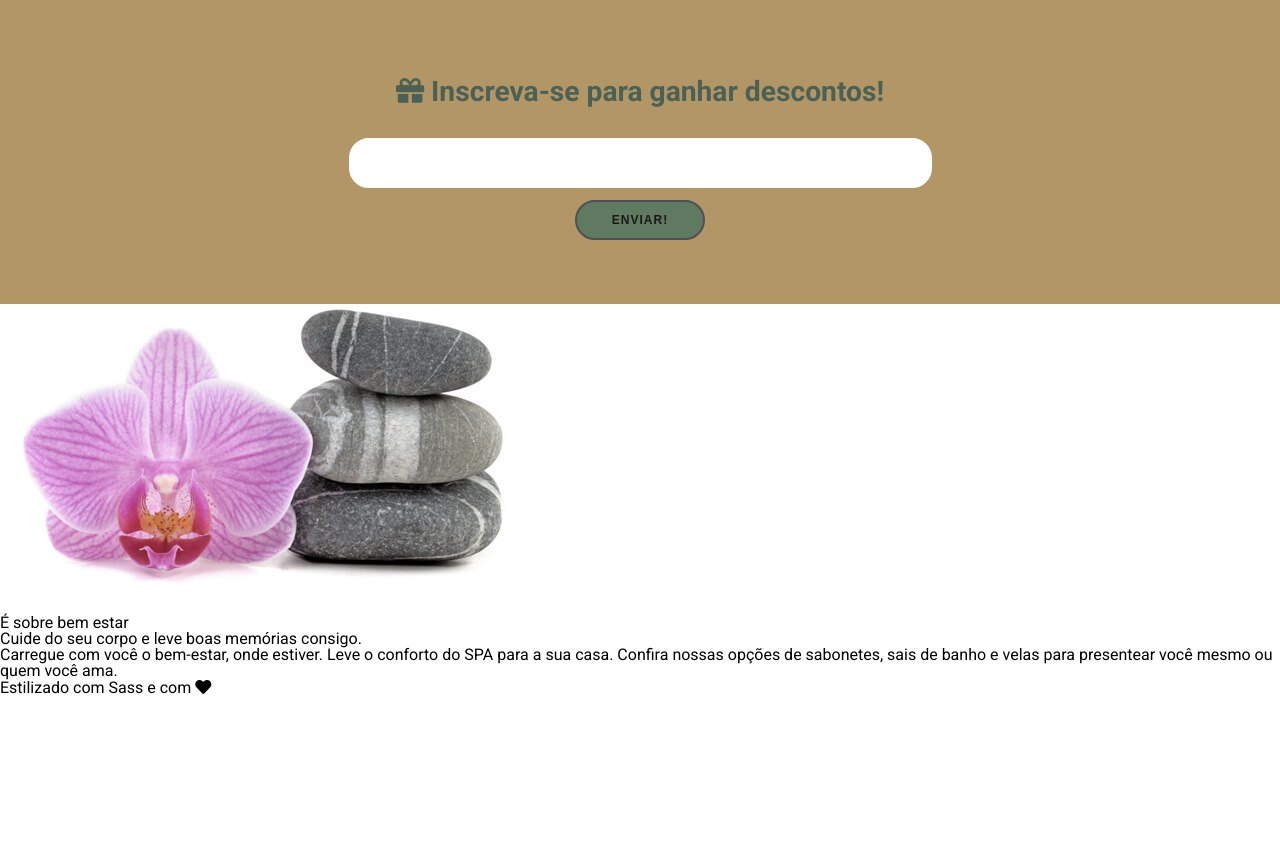
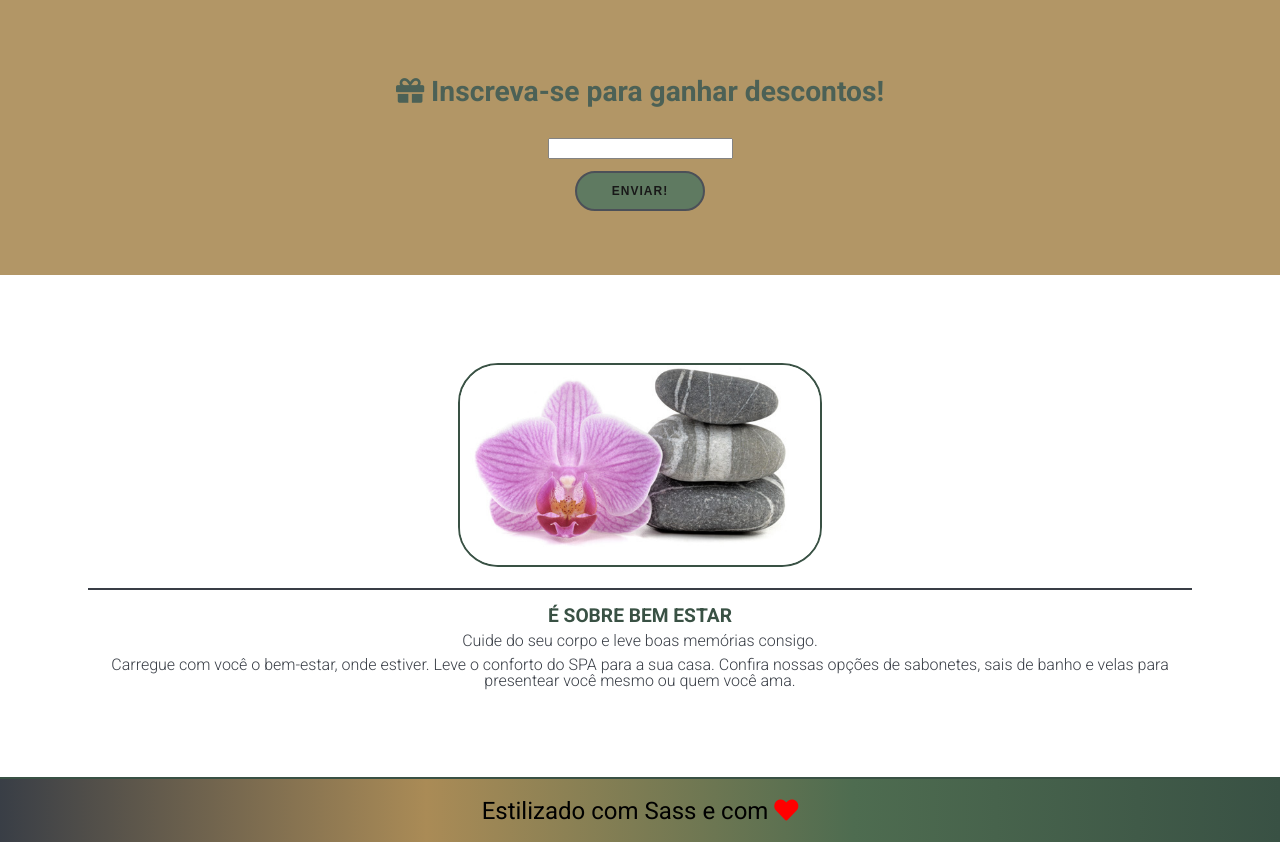
Before and after one commit to brinkedo/AluraSpa, a plain HTML site: page index.html in a window 1280 px wide. Shown: the part 1180-2022 px from the top of the page. Before the commit the page ends 1877 px from the top, so only its background shows below. Drawn offline with nearby package versions, Linux system fonts and the light colour scheme.

Commit message:
Finalização Projeto

```diff
--- a/index.html
+++ b/index.html
@@ -76,18 +76,18 @@
             </div>
             <div class="incricao">
                 <form action="">
-                    <div class="input">
+                    <div class="iput">
                         <input type="email">
                     </div>
                     <button>enviar!</button>
                 </form>
             </div>
         </section>
-        <section>
-            <div>
+        <section id="flores-pedras">
+            <div class="imagem">
                 <img src="imagens/pedra-e-flor.jpeg" alt="">
             </div>
-            <div>
+            <div class="texto">
                 <h3>É sobre bem estar</h3>
                 <h4>Cuide do seu corpo e leve boas memórias consigo.</h4>
                 <p>Carregue com você o bem-estar, onde estiver. Leve o conforto do SPA para a sua casa. Confira nossas opções de sabonetes, sais de banho e velas para presentear você mesmo ou quem você ama. </p>
--- /dev/null
+++ b/styles/components/_flor&pedra.scss
@@ -0,0 +1,38 @@
+@import '../abstract/variables';
+
+#flores-pedras{
+    display: block;
+    justify-content: center;
+    margin: 80px;
+    text-align: center;
+    font-weight: 300;
+    padding: 0.5rem;
+    h3{
+        color: $cor-primaria;
+        font-weight: bold;
+        font-size: $tamanho-do-texto /2.5;
+        text-transform: uppercase;
+        border-top: 2px solid $cor-quaternaria;
+        padding-top: 1rem;
+    }
+    h4{
+        color: $cor-quaternaria;
+        font-size: $tamanho-do-texto / 3;
+        padding: 0.5rem;
+    }
+    p{
+        color: $cor-quaternaria;
+        font-size: $tamanho-do-texto / 3;
+    }
+    .imagem{
+        padding-bottom: 2px;
+        width: 100%;
+        text-align: center;
+        img{
+            max-width: 360px;
+            border: 2px solid $cor-primaria;
+            border-radius: 40px;
+            margin-bottom: 1rem;
+         }
+    }
+}
--- /dev/null
+++ b/styles/components/_footer.sass
@@ -0,0 +1,16 @@
+// inclusao é feita dessa forma Arquivo .sass
+@import '../abstract/_variables.scss'
+
+@mixin bg-cores($cores...)
+    background: linear-gradient(to left, $cores)
+
+
+footer
+    text-align: center
+    font-size: $tamanho-do-texto / 2
+    border-top: 2px solid $cor-primaria
+    margin-top: 1rem
+    padding: 1.2rem
+    @include bg-cores($cor-primaria, $cor-secundaria, $cor-terciaria, $cor-quaternaria)
+    i
+        color: red
--- a/styles/style.scss
+++ b/styles/style.scss
@@ -3,3 +3,5 @@
 @import './components/banner';
 @import './components/servicos';
 @import './components/cupom';
+@import './components/_footer.sass';
+@import './components/flor&pedra';
```
Also changed, not shown: styles/style.css, 1 other file.
